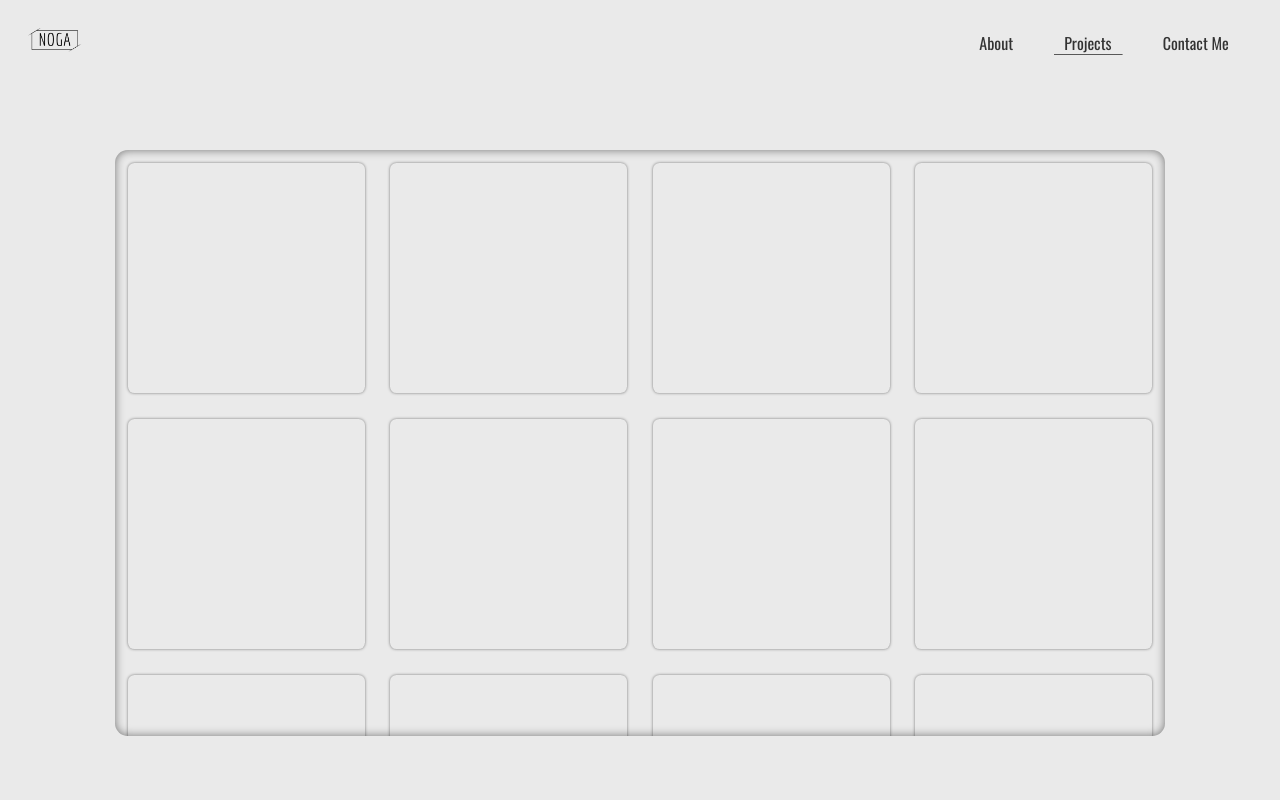
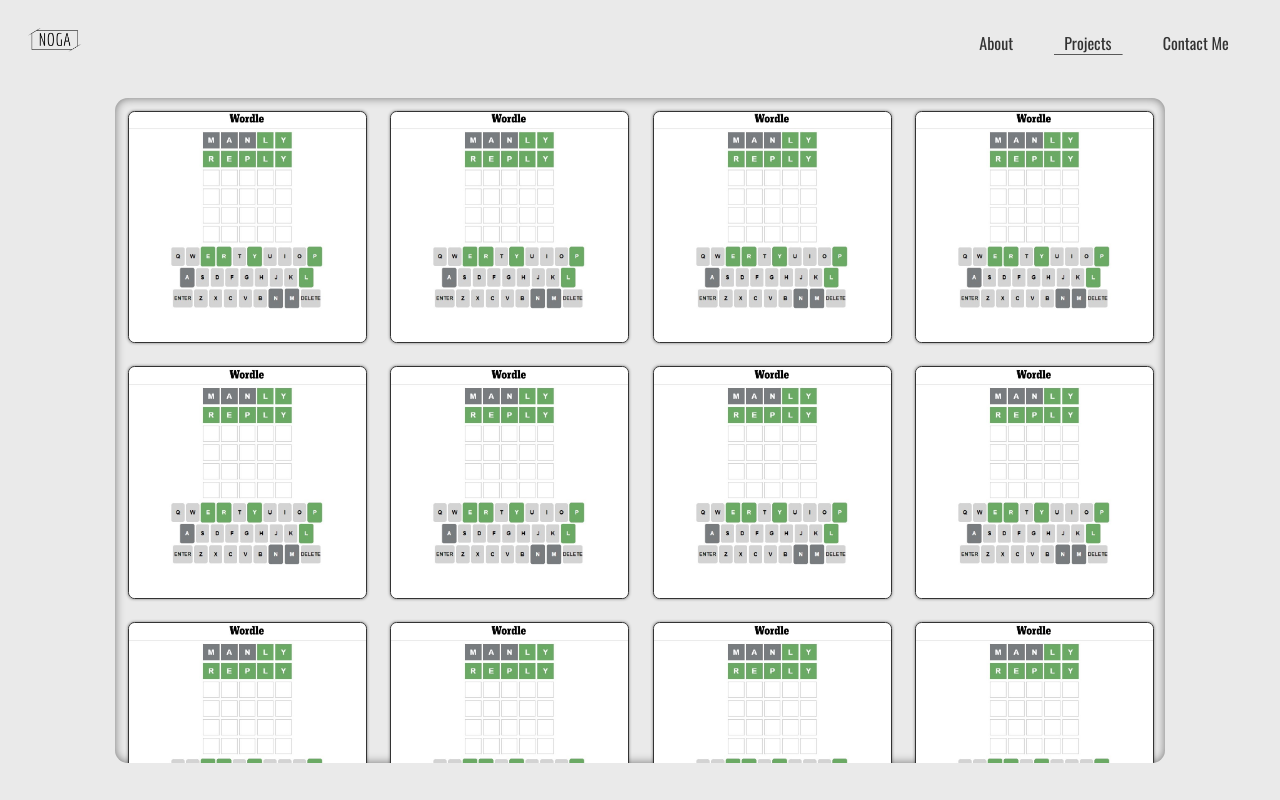
Before and after one commit to NogaTal98/portfolio, a React (Create React App) app: page /Projects in a window 1280 px wide. Built offline with nearby package versions, Linux system fonts and the light colour scheme.

Commit message:
project grid design
add basic design to the project page grid, include zoom in to the images

```diff
--- a/src/App.css
+++ b/src/App.css
@@ -18,7 +18,8 @@
 /* NavBar */
 
 .navBar {
-  height: 12vh;
+  height: 5vh;
+  margin-top: 3vh;
   width: 100%;
   display: flex;
   flex-direction: row;
@@ -136,7 +137,7 @@
 
 .grid {
   width: 80vw;
-  height: 70vh;
+  height: 80vh;
   display: grid;
   grid-template-columns: auto auto auto auto;
   grid-auto-rows: 18vw;
@@ -169,4 +170,23 @@
   box-shadow: 0 0 3px rgba(0, 0, 0, 0.5);
 
   border-radius: 0.5vw;
+
+  border: 1px solid #333;
+
+  cursor: pointer;
+  overflow: hidden;
 }
+
+.projectImage {
+  height: 100%;
+  width: 100%;
+  object-fit: cover;
+  border-radius: 0.5vw;
+
+  transition: transform .2s; /* Animation */
+
+}
+
+.projectImage:hover {
+  transform: scale(1.1); /* (150% zoom - Note: if the zoom is too large, it will go outside of the viewport) */
+}
--- a/src/components/Projects.js
+++ b/src/components/Projects.js
@@ -12,6 +12,7 @@
             {projects.map((project) => {
                 return (
                     <div className='project' key={project}>
+                        <img src={wordle} alt='wordle' className='projectImage'/>
                     </div>
                 );
             })}
```
Also changed, not shown: src/pictures/wordle.jpg.
